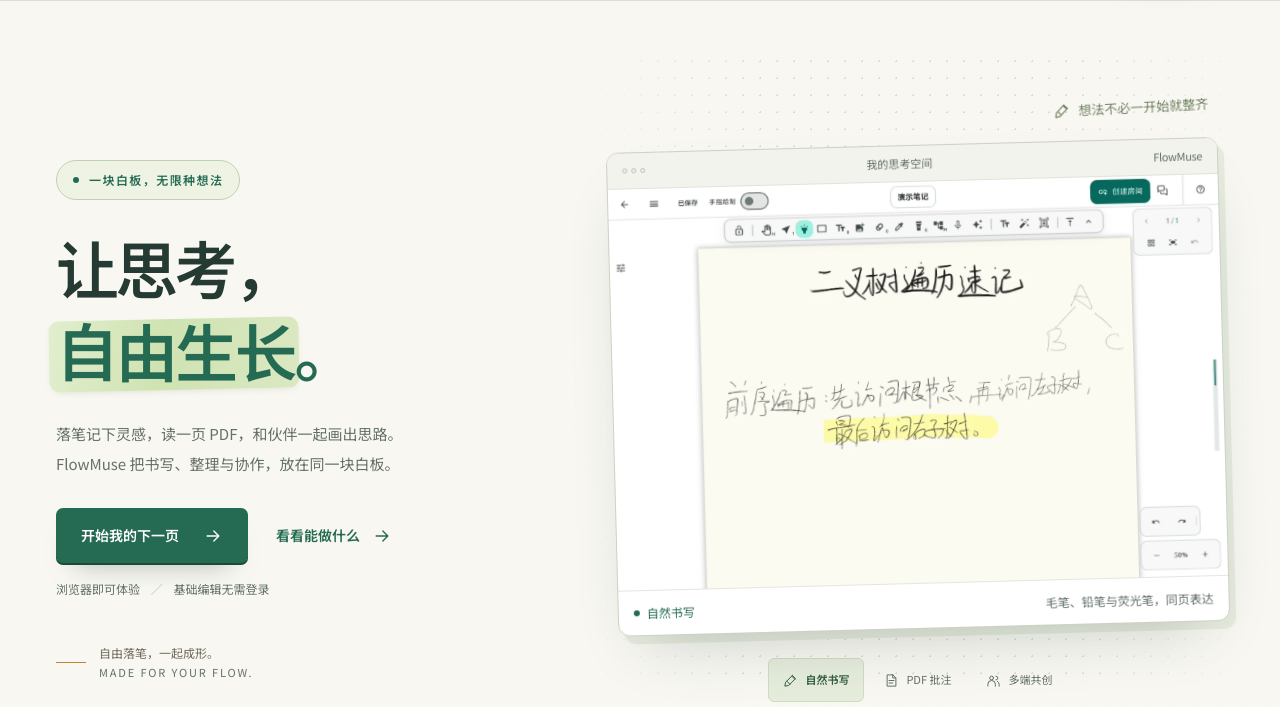
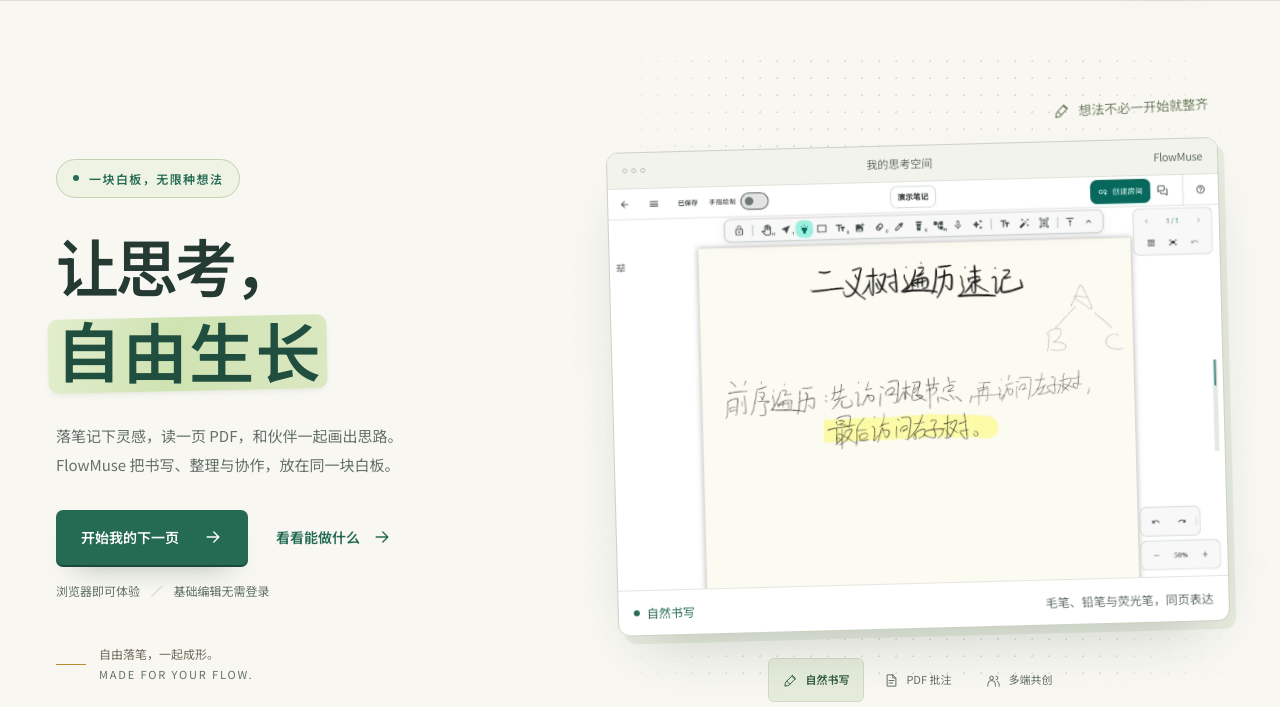
Before and after one commit to qinyre/flowmuse-website, a plain HTML site: page index.html in a window 1280 px wide. Shown: the part 84-791 px from the top of the page. Drawn offline with Linux system fonts and the light colour scheme.

Commit message:
fix: 主标题恢复楷体笔意并移除突兀句号

```diff
--- a/index.html
+++ b/index.html
@@ -21,7 +21,7 @@
 <main id="main" tabindex="-1"><section class="hero container" id="top" aria-labelledby="hero-title">
       <div class="hero-copy">
         <p class="eyebrow"><span class="status-dot"></span> 一块白板，无限种想法</p>
-        <h1 id="hero-title">让思考，<br><span class="handwritten hero-mark"><span class="flow-char">自</span><span class="flow-char">由</span><span class="flow-char">生</span><span class="flow-char">长</span></span><span class="title-stop">。</span></h1>
+        <h1 id="hero-title">让思考，<br><span class="handwritten hero-mark"><span class="flow-char">自</span><span class="flow-char">由</span><span class="flow-char">生</span><span class="flow-char">长</span></span></h1>
         <p class="hero-description">落笔记下灵感，读一页 PDF，和伙伴一起画出思路。<br class="desktop-break">FlowMuse 把书写、整理与协作，放在同一块白板。</p>
         <div class="hero-actions"><a class="button" href="https://app.flowmuse.cloud/library" target="_blank" rel="noopener noreferrer">开始我的下一页 <svg class="icon" aria-hidden="true"><use href="#arrow"/></svg></a><a class="text-link" href="features/">看看能做什么 <svg class="icon" aria-hidden="true"><use href="#arrow"/></svg></a></div>
         <p class="hero-footnote">浏览器即可体验 <span>／</span> 基础编辑无需登录</p>
--- a/styles.css
+++ b/styles.css
@@ -56,9 +56,8 @@ svg { flex-shrink: 0; }
 .hero { display: grid; grid-template-columns: .9fr 1.12fr; align-items: center; gap: 64px; padding-top: 88px; padding-bottom: 74px; }
 .hero .eyebrow { display: flex; align-items: center; gap: 10px; }
 h1 { margin-top: 26px; font-size: clamp(50px, 4.9vw, 70px); letter-spacing: -.055em; line-height: 1.32; }
-.handwritten { position: relative; display: inline-block; color: var(--green); letter-spacing: -.05em; }
+.handwritten { position: relative; display: inline-block; color: var(--deep-green); font-family: "Kaiti SC", "STKaiti", "KaiTi", "FlowMuse Sans", serif; font-weight: 600; font-size: 1.04em; letter-spacing: .02em; }
 .hero-mark::before { content: ""; position: absolute; left: -3%; right: -2%; top: 12%; bottom: 2%; z-index: -1; border-radius: 10px; background: linear-gradient(100deg, #e2eecd, #cfe3b2 45%, #dbe8c2); transform: rotate(-1.2deg); box-shadow: 0 3px 10px -6px rgb(120 143 96 / 45%); }
-.title-stop { color: var(--green); }
 .hero-description { max-width: 495px; margin-top: 28px; color: var(--muted); font-size: 15px; line-height: 1.95; }
 .hero-actions { display: flex; align-items: center; gap: 28px; margin-top: 30px; }
 .hero-footnote { margin-top: 15px; font-size: 11px; color: #68766d; }
```
Also changed, not shown: site/home.html (+1 -1 lines).
